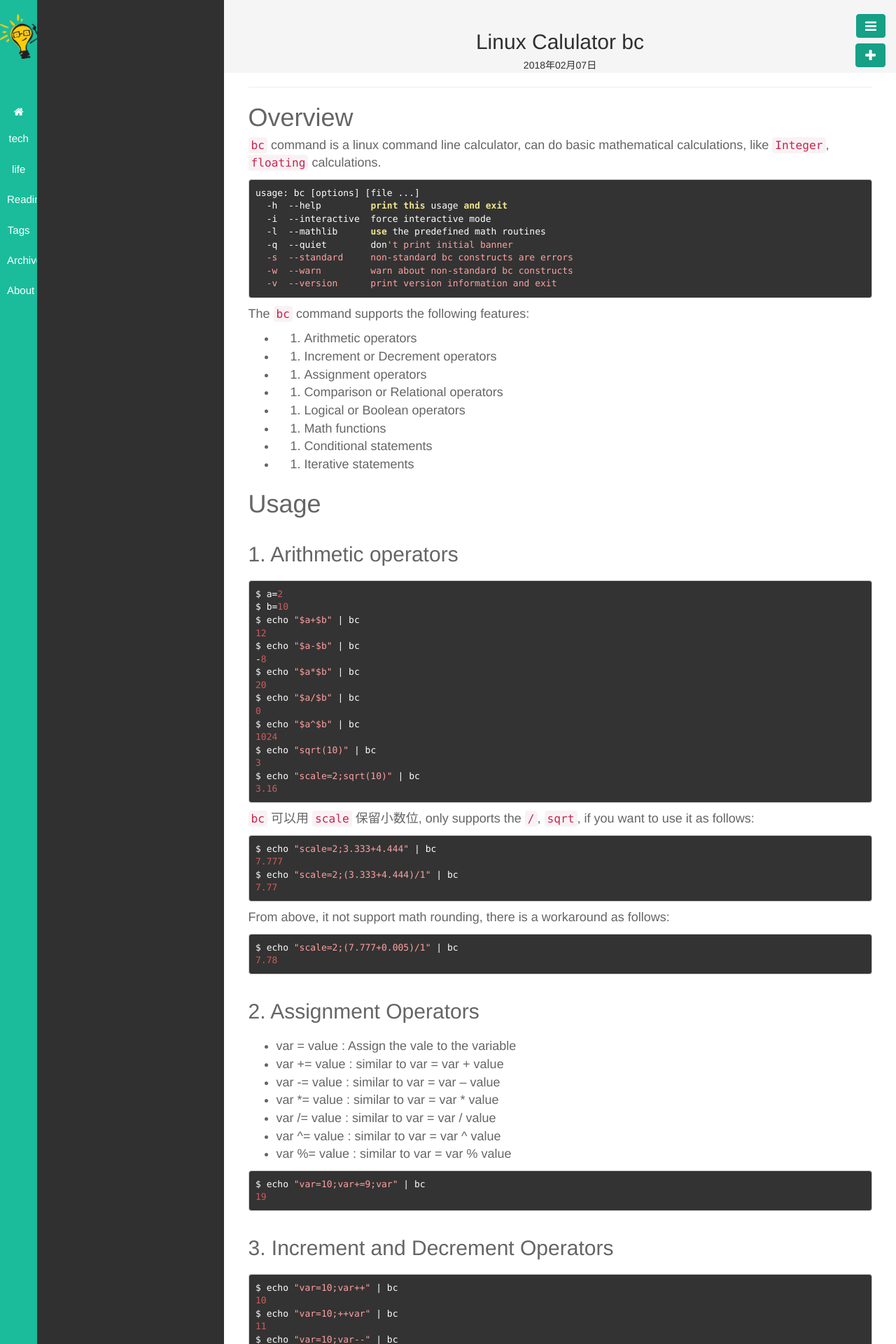
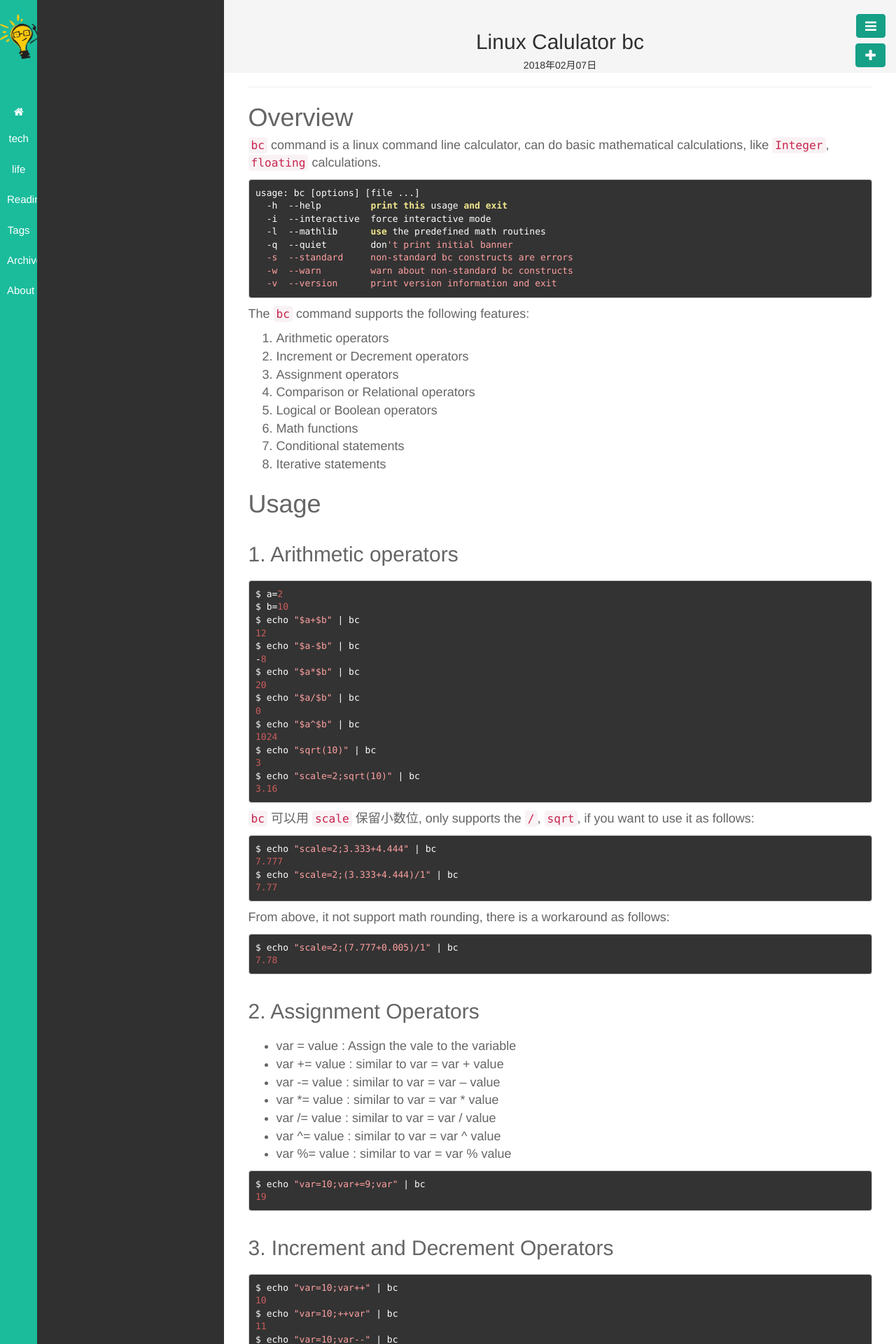
Before and after one commit to wenchma/wenchma.github.io, a Jekyll site: the page built from _posts/2018-02-07-linux-calulator-bc.md, in a window 1280 px wide. Shown: the top 1920 px of the page at 70% size. Built offline with Jekyll 4.4.1, drawn with Linux system fonts in a browser that asks for light colours.

Commit message:
Update format

````diff
--- a/_posts/2018-02-07-linux-calulator-bc.md
+++ b/_posts/2018-02-07-linux-calulator-bc.md
@@ -22,14 +22,14 @@
 ```
 
 The `bc` command supports the following features:
-* 1. Arithmetic operators
-* 2. Increment or Decrement operators
-* 3. Assignment operators
-* 4. Comparison or Relational operators
-* 5. Logical or Boolean operators
-* 6. Math functions
-* 7. Conditional statements
-* 8. Iterative statements
+1. Arithmetic operators
+2. Increment or Decrement operators
+3. Assignment operators
+4. Comparison or Relational operators
+5. Logical or Boolean operators
+6. Math functions
+7. Conditional statements
+8. Iterative statements
 
 # Usage
 
````
